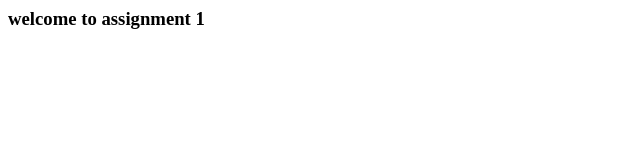
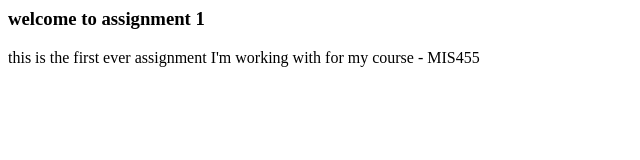
Before and after one commit to rezwan4students/assignment1-MIS455, a plain HTML site: page index.html in a window 1280 px wide. Shown: the whole page, without its empty margins (0-640 px from the left). Drawn offline with Linux system fonts and the light colour scheme.

Commit message:
added 1st para

```diff
--- a/index.html
+++ b/index.html
@@ -7,5 +7,6 @@
 </head>
 <body>
     <h3>welcome to assignment 1</h3>
+    <p>this is the first ever assignment I'm working with for my course - MIS455</p>
 </body>
 </html>
```
